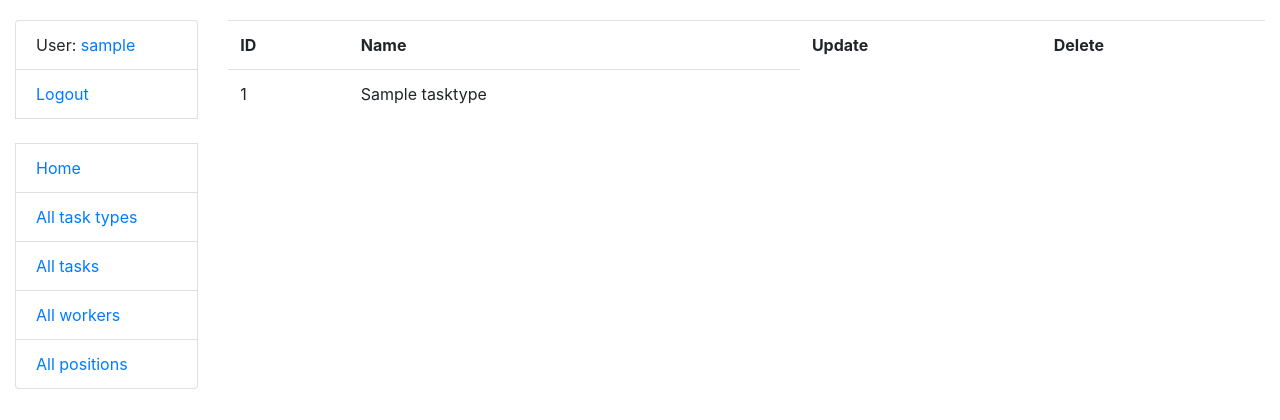
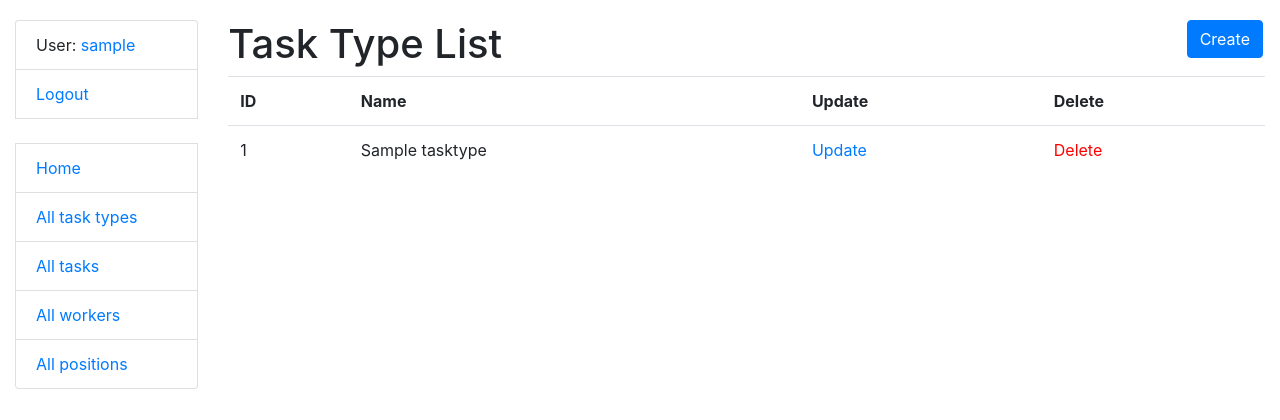
Before and after one commit to YuliaHladyshkevych/task-manager, a Django app: page /tasktypes/ in a window 1280 px wide. Shown: the top 420 px of the page. Run offline with Django 4.2, Linux system fonts and the light colour scheme; a user stored in the database is signed in; tables that the repository leaves empty hold one stand-in row (values such as "Sample post"); some libraries are stand-ins or nearby versions.

Commit message:
Added task type creation, update, and deletion views and templates

```diff
--- a/task/urls.py
+++ b/task/urls.py
@@ -2,7 +2,7 @@ from django.urls import path
 
 from task.views import (
     index, TaskTypeListView, TaskListView, PositionListView, WorkerListView, TaskDetailView, toggle_assign_to_task,
-    WorkerDetailView,
+    WorkerDetailView, TaskTypeCreateView, TaskTypeUpdateView, TaskTypeDeleteView,
 )
 
 urlpatterns = [
@@ -11,6 +11,21 @@ urlpatterns = [
         "tasktypes/",
         TaskTypeListView.as_view(),
         name="tasktype-list",
+    ),
+    path(
+        "tasktypes/create/",
+        TaskTypeCreateView.as_view(),
+        name="tasktype-create",
+    ),
+    path(
+        "tasktypes/<int:pk>/update/",
+        TaskTypeUpdateView.as_view(),
+        name="tasktype-update",
+    ),
+    path(
+        "tasktypes/<int:pk>/delete/",
+        TaskTypeDeleteView.as_view(),
+        name="tasktype-delete",
     ),
     path(
         "tasks/",
--- a/task/views.py
+++ b/task/views.py
@@ -38,6 +38,23 @@ class TaskTypeListView(LoginRequiredMixin, generic.ListView):
     paginate_by = 5
 
 
+class TaskTypeCreateView(LoginRequiredMixin, generic.CreateView):
+    model = TaskType
+    fields = "__all__"
+    success_url = reverse_lazy("task:tasktype-list")
+
+
+class TaskTypeUpdateView(LoginRequiredMixin, generic.UpdateView):
+    model = TaskType
+    fields = "__all__"
+    success_url = reverse_lazy("task:tasktype-list")
+
+
+class TaskTypeDeleteView(LoginRequiredMixin, generic.DeleteView):
+    model = TaskType
+    success_url = reverse_lazy("task:tasktype-list")
+
+
 class TaskListView(LoginRequiredMixin, generic.ListView):
     model = Task
     paginate_by = 5
--- a/templates/task/tasktype_list.html
+++ b/templates/task/tasktype_list.html
@@ -2,12 +2,12 @@
 {% load crispy_forms_filters %}
 
 {% block content %}
-{#  <h1>#}
-{#    Task Type List#}
-{#    <a href="{% url 'task:task-type-create' %}" class="btn btn-primary link-to-page">#}
-{#      Create#}
-{#    </a>#}
-{#  </h1>#}
+  <h1>
+    Task Type List
+    <a href="{% url 'task:tasktype-create' %}" class="btn btn-primary link-to-page">
+      Create
+    </a>
+  </h1>
 {#  <form action="" method="get" class="form-inline">#}
 {#    {{ search_form|crispy }}#}
 {#    <input class="btn btn-secondary" type="submit" value="🔎">#}
@@ -30,17 +30,17 @@
           <td>
             {{ tasktype.name }}
           </td>
-{#          <td>#}
-{#            <a href="{% url 'task:task-type-update' pk=manufacturer.id %}">#}
-{#              Update#}
-{#            </a>#}
-{#          </td>#}
-{#          <td>#}
-{#            <a style="color: red"#}
-{#               href="{% url 'taxi:task-type-delete' pk=manufacturer.id %}">#}
-{#              Delete#}
-{#            </a>#}
-{#          </td>#}
+          <td>
+            <a href="{% url 'task:tasktype-update' pk=tasktype.id %}">
+              Update
+            </a>
+          </td>
+          <td>
+            <a style="color: red"
+               href="{% url 'task:tasktype-delete' pk=tasktype.id %}">
+              Delete
+            </a>
+          </td>
         </tr>
       {% endfor %}
     </table>
```
Also changed, not shown: templates/task/tasktype_confirm_delete.html (added, +14 -0 lines), templates/task/tasktype_form.html (added, +12 -0 lines).
